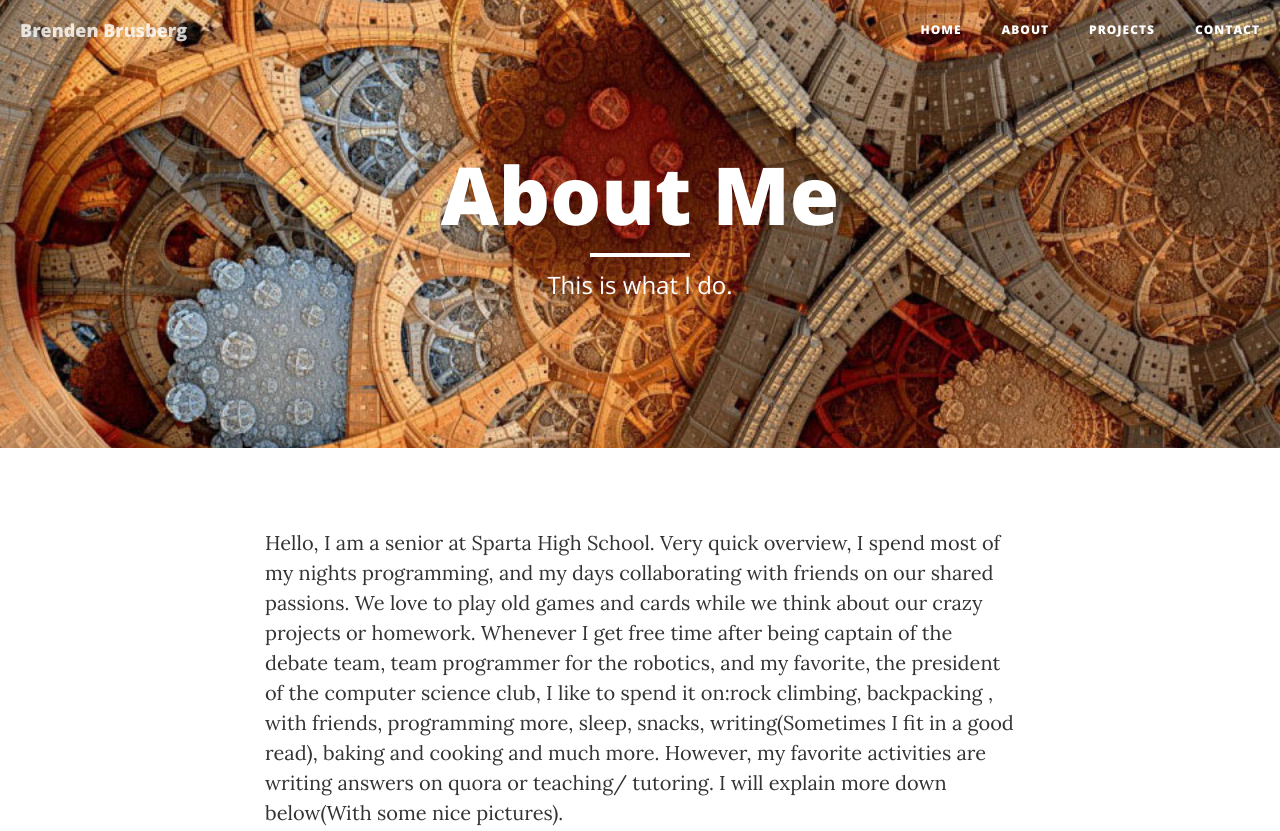
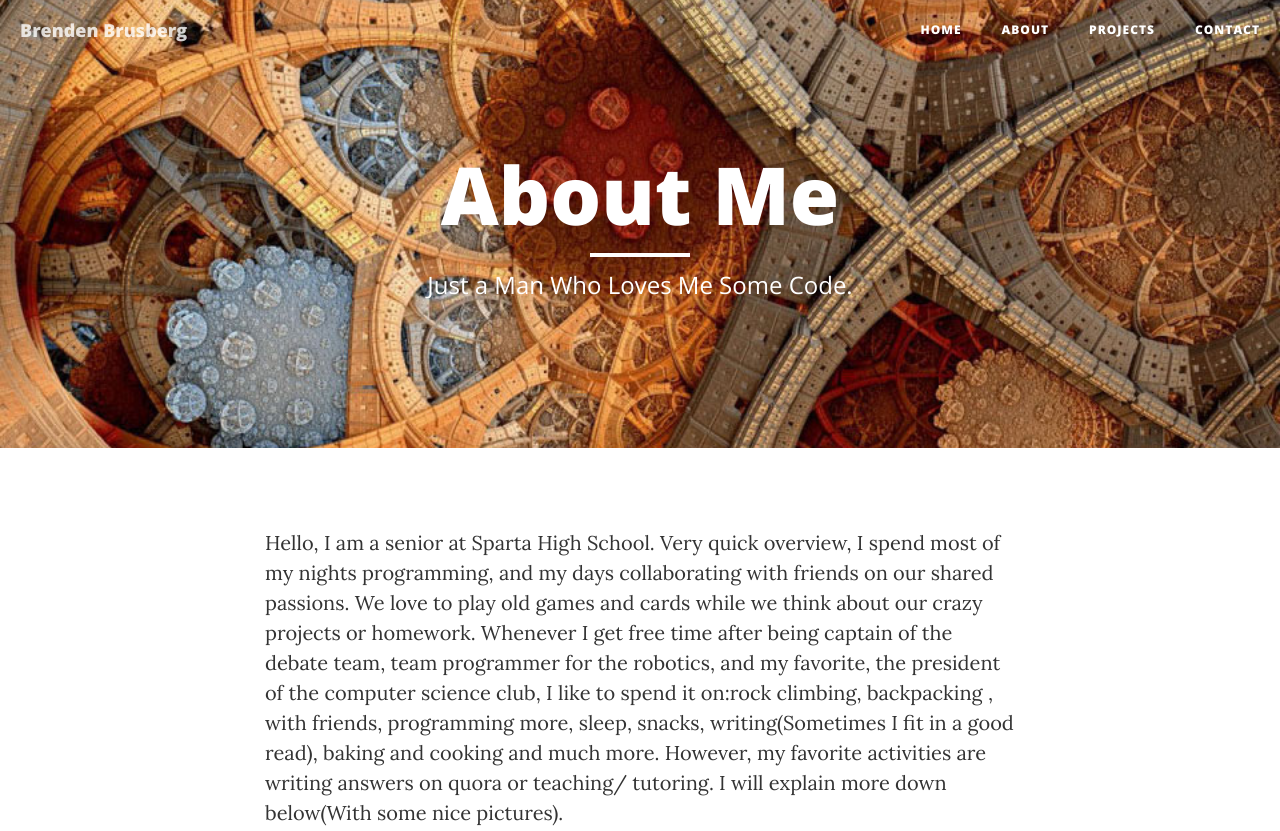
Before and after one commit to BobJoeTom/brendenbrusberg.com, a website: page about.html in a window 1280 px wide. Shown: the top 831 px of the page. Drawn offline with nearby package versions, Linux system fonts and the light colour scheme.

Commit message:
Update about.html

```diff
--- a/about.html
+++ b/about.html
@@ -88,7 +88,7 @@
                     <div class="page-heading">
                         <h1>About Me</h1>
                         <hr class="small">
-                        <span class="subheading">This is what I do.</span>
+                        <span class="subheading">Just a Man Who Loves Me Some Code.</span>
                     </div>
                 </div>
             </div>
```
